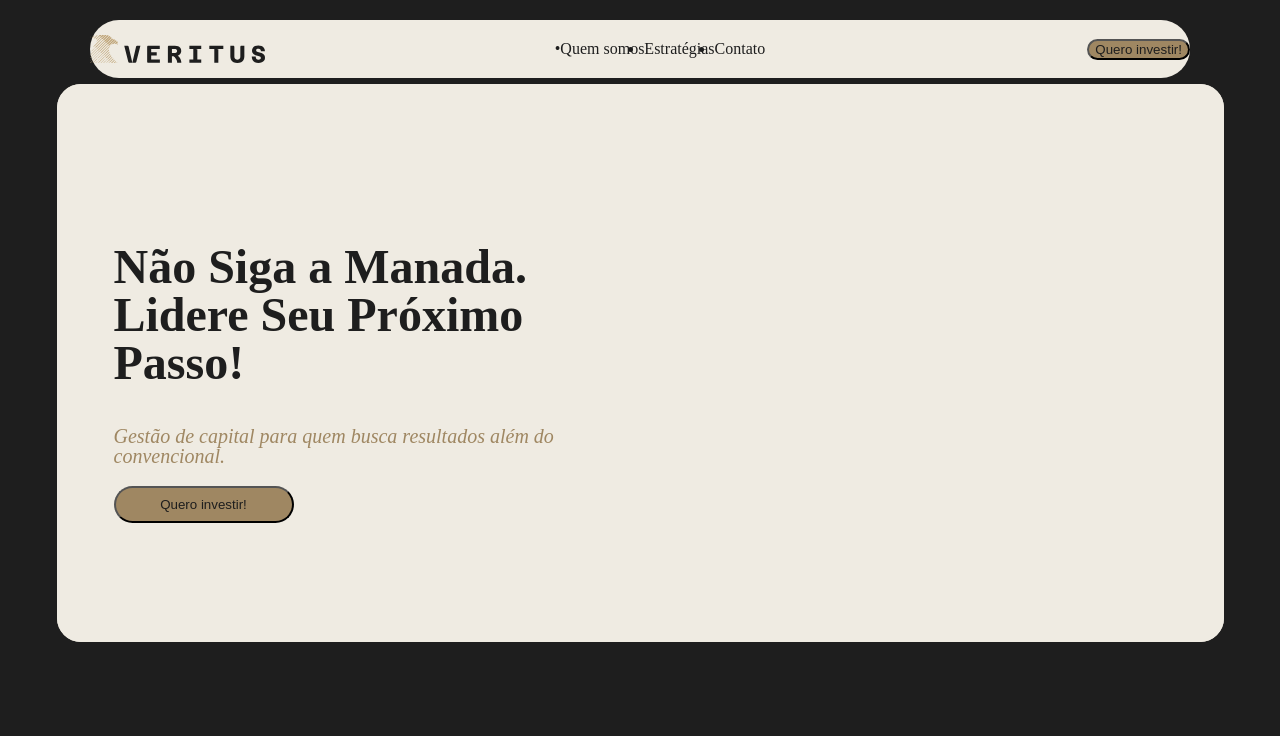
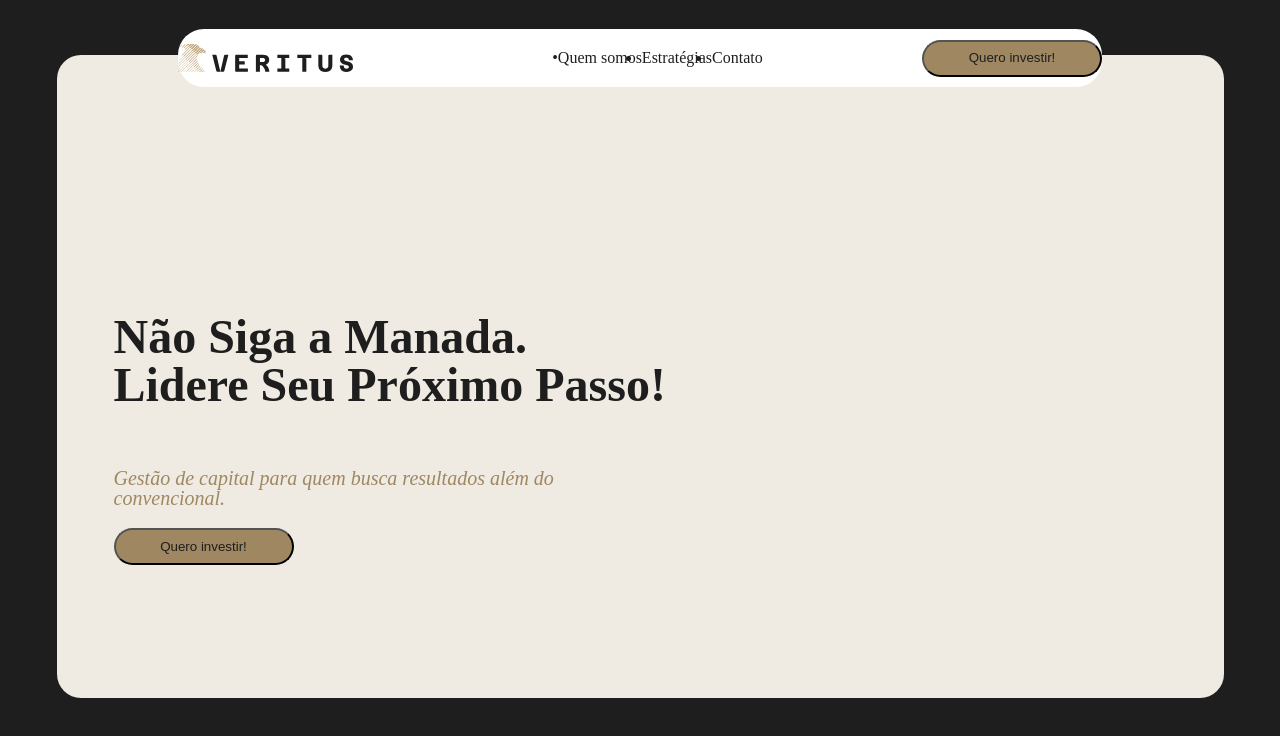
Before and after one commit to veritusch/veritus-capital-lp, a Next.js app: page / in a window 1280 px wide. Shown: the top 736 px of the page. Built offline with nearby package versions, Linux system fonts and the light colour scheme.

Commit message:
fix: ajusta header e hero, e adiciona api para cotações do dia

```diff
--- a/src/app/globals.css
+++ b/src/app/globals.css
@@ -10,3 +10,17 @@ html,
 body {
     background-color: var(--background);
 }
+
+@keyframes scroll {
+    from {
+        transform: translateX(0);
+    }
+
+    to {
+        transform: translateX(-50%);
+    }
+}
+
+.animate-scroll {
+    animation: scroll 25s linear infinite;
+}
--- a/src/app/page.tsx
+++ b/src/app/page.tsx
@@ -1,11 +1,19 @@
 import Header from "../components/Header";
 import Hero from "../components/Hero";
+import TickerBar from "../components/TickerBar";
 
 export default function Home() {
   return (
-    <main className="min-h-screen flex flex-col items-center pt-[12px]">
-      <Header />
-      <Hero />
+    <main className="min-h-screen flex flex-col items-center pt-[21px] relative">
+      <div className="relative z-10">
+        <Header />
+      </div>
+      <div className="-mt-[32px]">
+        <Hero />
+      </div>
+      <div>
+        {/* <TickerBar /> */}
+      </div>
     </main>
   );
 }
--- a/src/components/Header.tsx
+++ b/src/components/Header.tsx
@@ -1,50 +1,38 @@
 import { Logo } from "./Logo";
+import { InvestButton } from "./InvestButton";
 
 export default function Header() {
     return (
-        <header className="w-full max-w-[1100px] h-[58px] bg-[#EFEBE2] rounded-full px-6 md:px-10 mb-[6px] grid grid-cols-3 items-center mx-auto">
-            {/* Logo */}
-            <div className="flex items-center gap-10 justify-self-start">
+        <header className="w-[924px] h-[58px] bg-[#FFFFFF] rounded-[26px] mx-auto flex items-center justify-between px-8">
+            {/* Logo - Left */}
+            <div className="flex items-center mr-8">
                 <Logo />
             </div>
 
-            {/* Menu */}
-            <nav className="justify-self-center">
+            {/* Nav - Center */}
+            <nav className="flex-1 flex justify-center">
                 <ul className="flex items-center gap-10 text-sm font-libre text-[#1E1E1E]">
                     <li className="flex items-center gap-2">
                         <span className="text-xs">•</span>
-                        <span className="cursor-pointer hover:opacity-70">
+                        <span className="cursor-pointer hover:opacity-70 whitespace-nowrap">
                             Quem somos
                         </span>
                     </li>
 
-                    <li className="cursor-pointer hover:opacity-70">
+                    <li className="cursor-pointer hover:opacity-70 whitespace-nowrap">
                         Estratégias
                     </li>
 
-                    <li className="cursor-pointer hover:opacity-70">
+                    <li className="cursor-pointer hover:opacity-70 whitespace-nowrap">
                         Contato
                     </li>
                 </ul>
             </nav>
 
-
-            {/* Botão */}
-            <button
-                className="
-      bg-[#9F8762]
-      text-[#1E1E1E]
-      px-4
-      py-1.5
-      rounded-full
-      text-sm
-      font-libre
-    "
-                style={{ justifySelf: 'end' }}
-            >
-                Quero investir!
-            </button>
+            {/* Button - Right */}
+            <div className="flex items-center ml-8">
+                <InvestButton />
+            </div>
         </header>
-
     );
 }
--- a/src/components/Hero.tsx
+++ b/src/components/Hero.tsx
@@ -1,41 +1,21 @@
+import { InvestButton } from "./InvestButton";
+
 export default function Hero() {
     return (
-        <section className=" w-[1167px]
-                             h-[558px]
-                             bg-[#EFEBE2]
-                             rounded-[24px]
-                             px-12
-                             py-16 " >
-            <div className="w-full max-w-[1167px] min-h-[558px] rounded-[24px] bg-[#EFEBE2] flex items-center">
-                <div className="pl-[57px] max-w-[520px]">
-                    <h1 className="font-serif font-bold text-[48px] leading-[100%] text-[#1E1E1E]">
+        <section className="w-[1167px] h-[558px] bg-[#EFEBE2] rounded-[24px] px-12 pt-[85px] pb-16 mx-auto">
+            <div className="pl-[57px] max-w-[520px] flex flex-col justify-center h-full">
+                <h1 className="font-libre font-bold text-[48px] leading-[100%] text-[#1E1E1E] w-[674px]">
                     Não Siga a Manada.
                     <br />
                     Lidere Seu Próximo Passo!
                 </h1>
 
-                    <p className="mt-4 font-serif italic text-[20px] leading-[100%] text-[#9F8762]">
+                <p className="mt-4 font-libre italic text-[20px] leading-[100%] text-[#9F8762]">
                     Gestão de capital para quem busca resultados além do convencional.
                 </p>
 
-                    <button
-                        className="
-              mt-8
-              min-w-[180px]
-              h-[37px]
-              rounded-[28px]
-              bg-[#9F8762]
-              px-6
-              font-serif
-              text-sm
-              text-[#1E1E1E]
-              transition-colors
-              duration-300
-              hover:bg-[#8A7556]
-            "
-                    >
-                        Quero investir!
-                    </button>
+                <div className="mt-8">
+                    <InvestButton />
                 </div>
             </div>
         </section>
--- /dev/null
+++ b/src/components/InvestButton.tsx
@@ -0,0 +1,13 @@
+interface InvestButtonProps {
+    className?: string;
+}
+
+export function InvestButton({ className = "" }: InvestButtonProps) {
+    return (
+        <button
+            className={`bg-[#9F8762] text-[#1E1E1E] w-[180px] h-[37px] rounded-[28px] font-sans font-bold text-xs leading-[100%] text-center whitespace-nowrap hover:opacity-90 transition-opacity ${className}`}
+        >
+           Quero investir!
+        </button>
+    );
+}
--- /dev/null
+++ b/src/components/TickerBar.tsx
@@ -0,0 +1,48 @@
+"use client";
+import { useEffect, useState } from "react";
+import { getCotacoes } from "../services/cotacoes";
+
+type Quote = {
+    symbol: string;
+    regularMarketPrice: number;
+    regularMarketChangePercent: number;
+};
+
+export default function TickerBar() {
+    const [quotes, setQuotes] = useState<Quote[]>([]);
+
+    async function load() {
+        try {
+            const data = await getCotacoes();
+            setQuotes(data);
+        } catch (error) {
+            console.error("Erro ao carregar cotações:", error);
+        }
+    }
+
+    useEffect(() => {
+        load();
+        const interval = setInterval(load, 60000); // atualiza 1x/min
+        return () => clearInterval(interval);
+    }, []);
+
+    return (
+        <div className="w-full bg-[#111] text-white overflow-hidden border-b border-neutral-800">
+            <div className="flex gap-10 animate-scroll whitespace-nowrap py-2">
+                {quotes.map((q) => (
+                    <div key={q.symbol} className="flex gap-2 text-sm">
+                        <span className="opacity-80">{q.symbol.replace(".SA", "")}</span>
+                        <span>R$ {q.regularMarketPrice?.toFixed(2)}</span>
+                        <span
+                            className={
+                                q.regularMarketChangePercent >= 0 ? "text-green-400" : "text-red-400"
+                            }
+                        >
+                            {q.regularMarketChangePercent?.toFixed(2)}%
+                        </span>
+                    </div>
+                ))}
+            </div>
+        </div>
+    );
+}
--- /dev/null
+++ b/src/services/cotacoes.ts
@@ -0,0 +1,14 @@
+/**
+ * Busca cotações do Yahoo Finance
+ */
+export async function getCotacoes() {
+    const symbols = ["B3SA3.SA", "WEGE3.SA", "IBOV.SA", "USDBRL=X"];
+    const url = `https://query1.finance.yahoo.com/v7/finance/quote?symbols=${symbols.join(",")}`;
+
+    const res = await fetch(url, {
+        next: { revalidate: 60 } // Cache por 60 segundos
+    });
+
+    const json = await res.json();
+    return json.quoteResponse.result;
+}
```
Also changed, not shown: src/services/README.md (added). Lines whose indentation alone changed are shown as unchanged.
